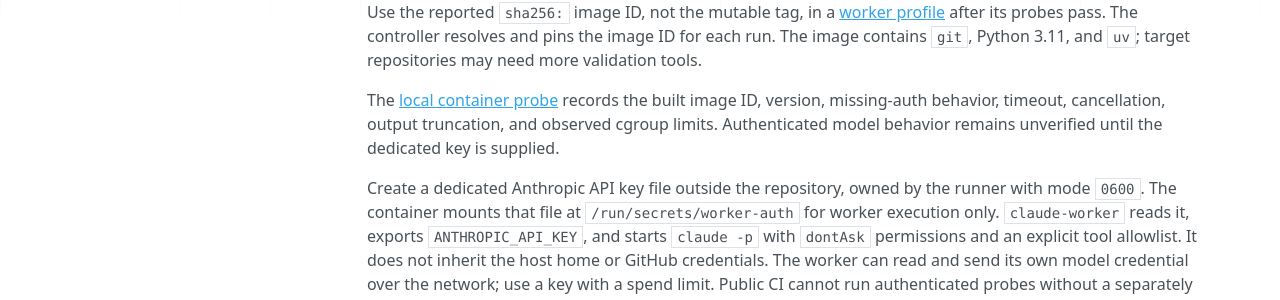
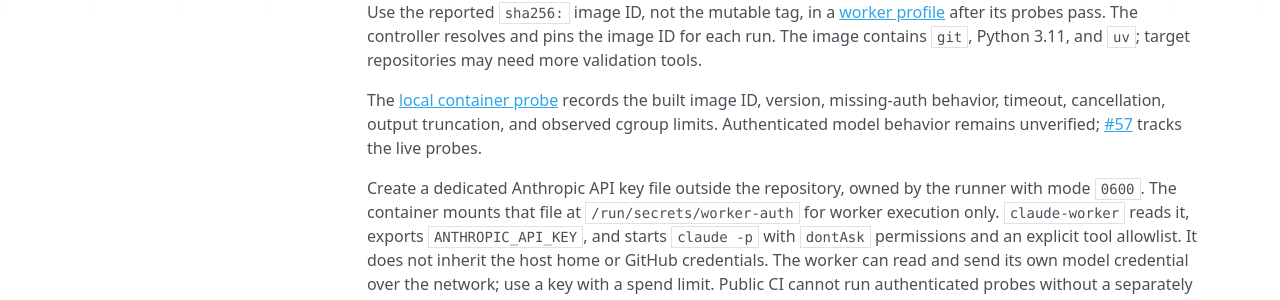
Before and after one commit to jcsduncan/engineering-orchestrator, an MkDocs documentation site: the page built from docs/worker-claude.md, in a window 1280 px wide and 1356 px high. Shown: the part 292-592 px from the top of the window. Built offline with MkDocs 1.6.1, drawn with Linux system fonts in a browser that asks for light colours; nearby versions of some CDN libraries.

Commit message:
docs: track authenticated Claude probes separately

```diff
--- a/docs/worker-claude.md
+++ b/docs/worker-claude.md
@@ -9,7 +9,7 @@ docker image inspect engineering-orchestrator-claude:2.1.319 --format '{{.Id}}'
 
 Use the reported `sha256:` image ID, not the mutable tag, in a [worker profile](runtime.md#providers) after its probes pass. The controller resolves and pins the image ID for each run. The image contains `git`, Python 3.11, and `uv`; target repositories may need more validation tools.
 
-The [local container probe](probes/claude-code-2.1.319.json) records the built image ID, version, missing-auth behavior, timeout, cancellation, output truncation, and observed cgroup limits. Authenticated model behavior remains unverified until the dedicated key is supplied.
+The [local container probe](probes/claude-code-2.1.319.json) records the built image ID, version, missing-auth behavior, timeout, cancellation, output truncation, and observed cgroup limits. Authenticated model behavior remains unverified; [#57](https://github.com/jcsduncan/engineering-orchestrator/issues/57) tracks the live probes.
 
 Create a dedicated Anthropic API key file outside the repository, owned by the runner with mode `0600`. The container mounts that file at `/run/secrets/worker-auth` for worker execution only. `claude-worker` reads it, exports `ANTHROPIC_API_KEY`, and starts `claude -p` with `dontAsk` permissions and an explicit tool allowlist. It does not inherit the host home or GitHub credentials. The worker can read and send its own model credential over the network; use a key with a spend limit. Public CI cannot run authenticated probes without a separately provisioned key.
 
```
